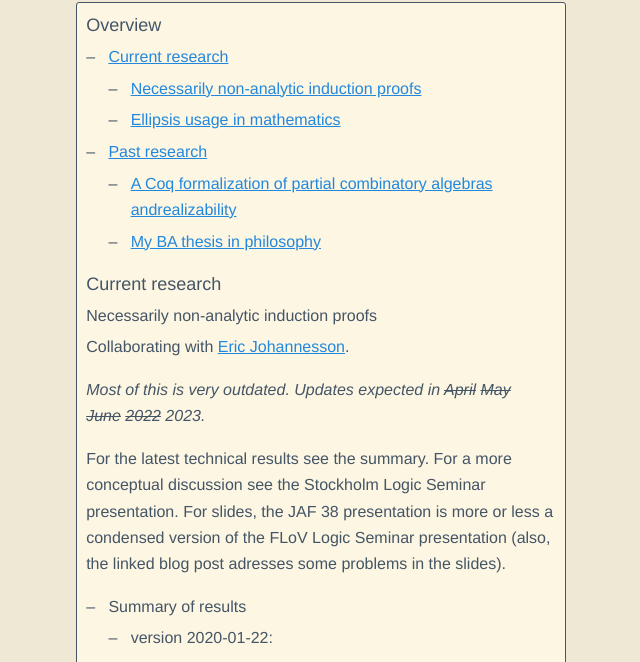
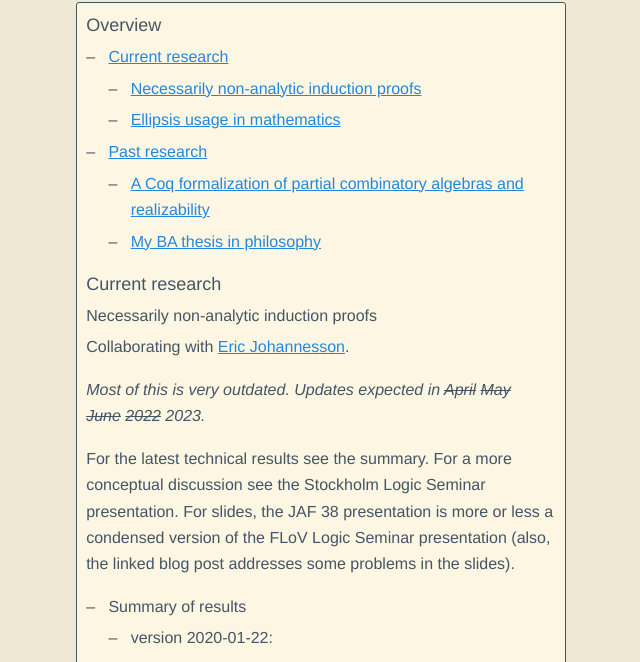
Before and after one commit to anderslundstedt/anderslundstedt.github.io, a Jekyll site: the page built from research/index.md, in a window 1280 px wide. Shown: the part 94-756 px from the top of the page, without its empty margins (319-959 px from the left). Built offline with Jekyll 4.4.1, drawn with Linux system fonts in a browser that asks for light colours.

Commit message:
fix typos

```diff
--- a/research/index.md
+++ b/research/index.md
@@ -8,7 +8,7 @@ title: Research
   - [Necessarily non-analytic induction proofs](#induction)
   - [Ellipsis usage in mathematics](#ellipsis)
 - [Past research](#past-research)
-  - [A Coq formalization of partial combinatory algebras andrealizability](#coq-realizability)
+  - [A Coq formalization of partial combinatory algebras and realizability](#coq-realizability)
   - [My BA thesis in philosophy](#BA-thesis)
 
 ## Current research
@@ -23,7 +23,7 @@ Collaborating with [Eric Johannesson](https://ericjohannesson.com).
 For the latest technical results see the summary. For a more conceptual
 discussion see the Stockholm Logic Seminar presentation. For slides, the JAF 38
 presentation is more or less a condensed version of the FLoV Logic Seminar
-presentation (also, the linked blog post adresses some problems in the slides).
+presentation (also, the linked blog post addresses some problems in the slides).
 
 - Summary of results
   - version 2020-01-22:
```
